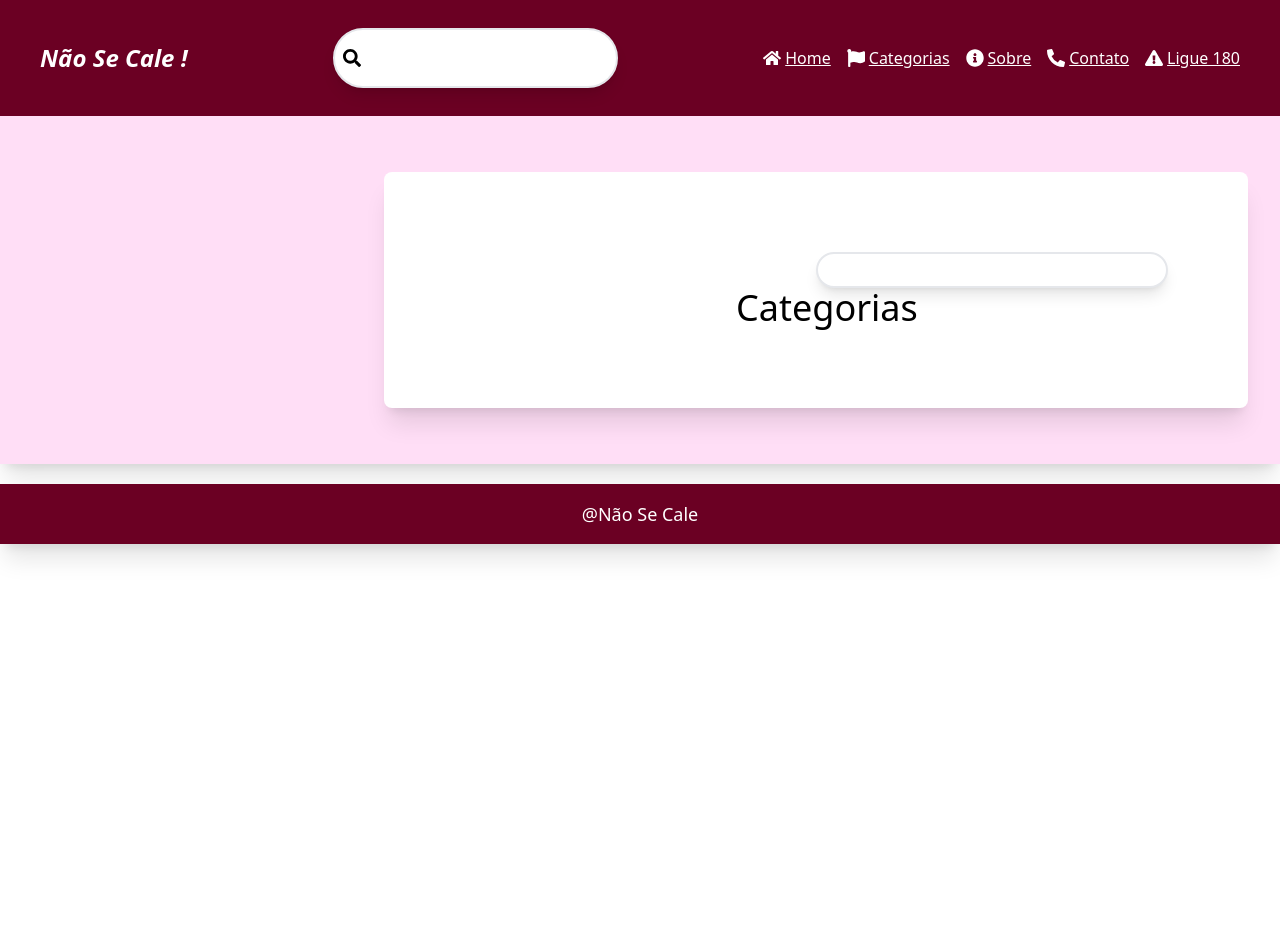
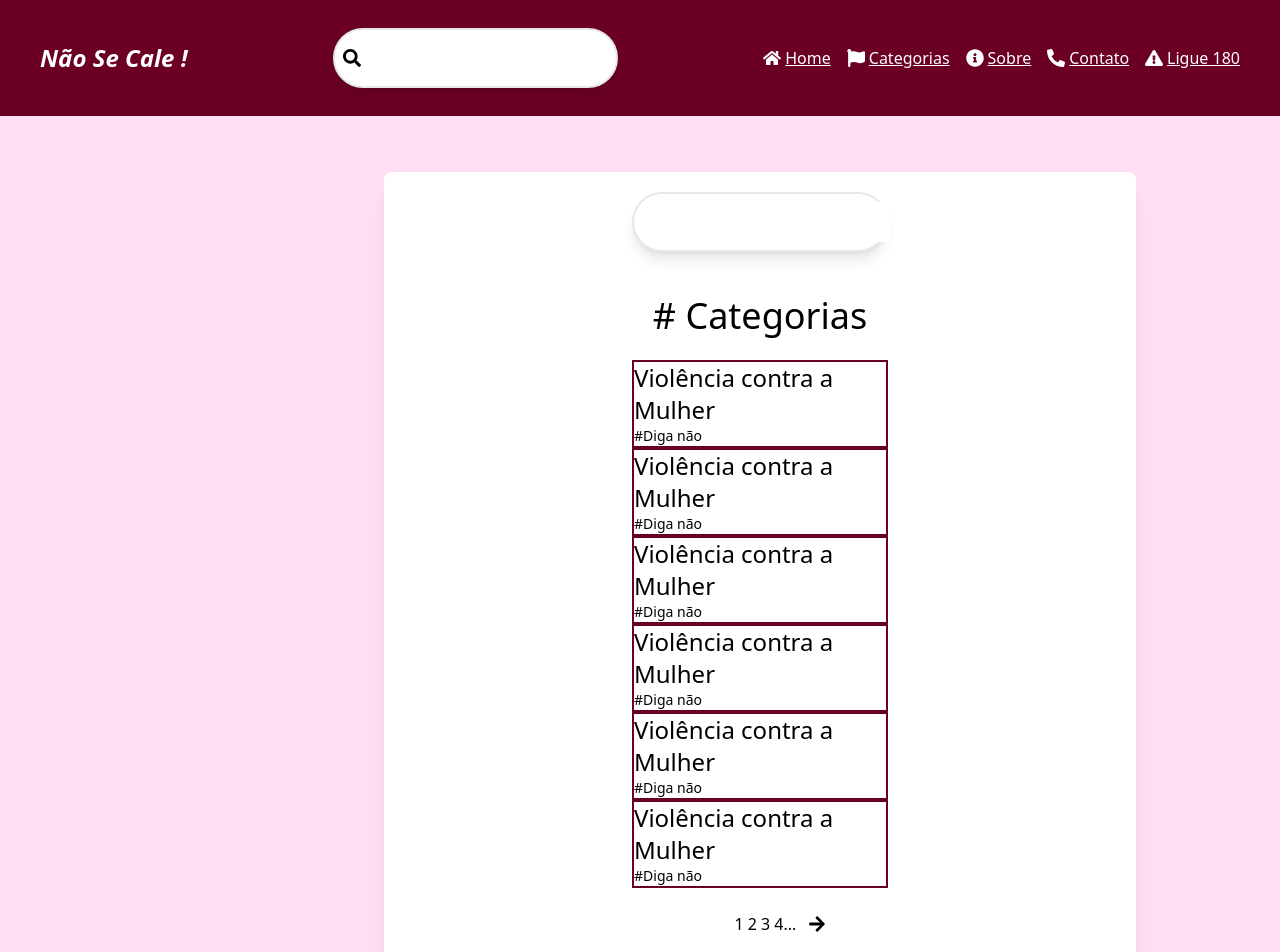
Before and after one commit to arthurcant/Nao-Se-Cale-Mulher, a React (Create React App) app in the folder naosecale/: page /categories in a window 1280 px wide. Shown: the top 952 px of the page. Before the commit the page ends 800 px from the top, so only its background shows below. Built offline with nearby package versions, Linux system fonts and the light colour scheme.

Commit message:
13/04/2023 C,C,I

```diff
--- a/naosecale/src/pages/categories.js
+++ b/naosecale/src/pages/categories.js
@@ -1,6 +1,7 @@
 import { Box } from '../components/Box'
 import { Topbar } from '../components/Topbar'
 import { Footer } from '../components/Footer'
+import { FaHome, FaPhoneAlt, FaFlag, FaInfoCircle, FaExclamationTriangle, FaSearch, FaArrowRight } from 'react-icons/fa';
 
 export function Categories(){
     return(
@@ -9,15 +10,54 @@ export function Categories(){
                 <Topbar/>
                 <div className="flex flex-col lg:flex-row items-center justify-between shadow-xl bg-[#FFDEF6]">
 
-                    <div className="border-solid shadow-xl lg:m-96 lg:my-14 bg-white rounded-lg lg:max-w-7xl">
+                        <div className="border-solid shadow-xl lg:m-96 lg:my-14 bg-white rounded-lg px-[248px]">
 
-                        <div className="flex flex-col lg:flex-column lg:m-20  lg:mt-15 text-4xl lg:ml-[352px]">
-                            <input type="text" className="hidden lg:flex shadow-lg border-2 hover:border-pink-500 ml-20 rounded-full text-black transition-colors lg:ml-20 lg:w-50 lg:ml-15 text-2xl justify-center items-center"/>
-                            <span>Categorias</span>
-                        </div>
+                            <div className="flex lg:flex-col">
+
+                                <div className=" hidden bg-white items-center lg:flex shadow-lg border-2 hover:border-pink-500 rounded-full text-black p-2 transition-colors lg:w-64 lg:my-5">
+                                    <FaSearch className="text-lg"/>
+
+                                <input type="text" className="hover:border-pink-500 focus:outline-none text-black p-2 transition-colors ml-0"/></div>
+
+                                    <div className="lg:my-6 justify-center text-center text-4xl">
+                                        <span># Categorias</span>
+                                    </div>
+
+                            </div>
+
+                            <div className="ml-[0%]">
+                                <div className="flex flex-col text-2xl border-2 border-[#6b0023] p-full">
+                                    <span>Violência contra a Mulher</span>
+                                    <a className="text-sm">#Diga não</a>
+                                </div>
+                                <div className="flex flex-col text-2xl border-2 border-[#6b0023] w-full h-full">
+                                    <span>Violência contra a Mulher</span>
+                                    <a className="text-sm">#Diga não</a>
+                                </div>
+                                <div className="flex flex-col text-2xl border-2 border-[#6b0023] w-full h-full">
+                                    <span>Violência contra a Mulher</span>
+                                    <a className="text-sm">#Diga não</a>
+                                </div>
+                                <div className="flex flex-col text-2xl border-2 border-[#6b0023] w-full h-full">
+                                    <span>Violência contra a Mulher</span>
+                                    <a className="text-sm">#Diga não</a>
+                                </div>
+                                <div className="flex flex-col text-2xl border-2 border-[#6b0023] w-full h-full">
+                                    <span>Violência contra a Mulher</span>
+                                    <a className="text-sm">#Diga não</a>
+                                </div>
+                                <div className="flex flex-col text-2xl border-2 border-[#6b0023] w-full h-full">
+                                    <span>Violência contra a Mulher</span>
+                                    <a className="text-sm">#Diga não</a>
+                                </div>
+                                <div className="text-center items-center gap-3 flex flex-row my-6 ml-[40%]">
+                                    <span>1 2 3 4...</span>
+                                    <FaArrowRight className="text-lg"/>
+                                </div>
+                            </div>
 
 
-                    </div>
+                        </div>
                 </div>
 
             <Footer/>
--- a/naosecale/src/pages/contact.js
+++ b/naosecale/src/pages/contact.js
@@ -42,10 +42,10 @@ export function Contact() {
                             Lorem Ipsum Av.Lorem Ipsum........................(99)99999-9999<br></br>
                             </a>
                         </div>
-                        <div className="text-center items-center gap-3 flex-row">
+                        <div className="text-center items-center gap-3 flex flex-row ml-[45%] my-6">
                             <span>1 2 3 4...</span>
                             <FaArrowRight className="text-lg"/>
-                    </div>
+                        </div>
                     </div>
                 </div>
 
--- a/naosecale/src/pages/index.js
+++ b/naosecale/src/pages/index.js
@@ -1,6 +1,7 @@
 import { Box } from '../components/Box'
 import { Footer } from '../components/Footer'
 import { Topbar } from '../components/Topbar'
+import { FaHome, FaPhoneAlt, FaFlag, FaInfoCircle, FaExclamationTriangle, FaSearch, FaArrowRight } from 'react-icons/fa';
 
 export function Index(){
     return(
@@ -37,6 +38,11 @@ export function Index(){
                             <a>Lorem ipsum dolor sit amet, consectetur adipiscing elit, sed do eiusmod tempor incididunt ut labore et dolore magna aliqua. Ut enim ad minim veniam, quis nostrud exercitation ullamco laboris nisi ut aliquip ex ea commodo consequat. Duis aute irure dolor in reprehenderit in voluptate velit esse cillum dolore eu fugiat nulla pariatur. Excepteur sint occaecat cupidatat non proident, sunt in culpa qui officia deserunt mollit anim id est laborum.</a>
                         </div>
 
+                        <div className="text-center items-center gap-3 flex flex-row ml-[45%]">
+                            <span>1 2 3 4...</span>
+                            <FaArrowRight className="text-lg"/>
+                        </div>
+
                     </div>
 
                     <div className="p-10 bg-[#FFDEF6]"></div>
```
